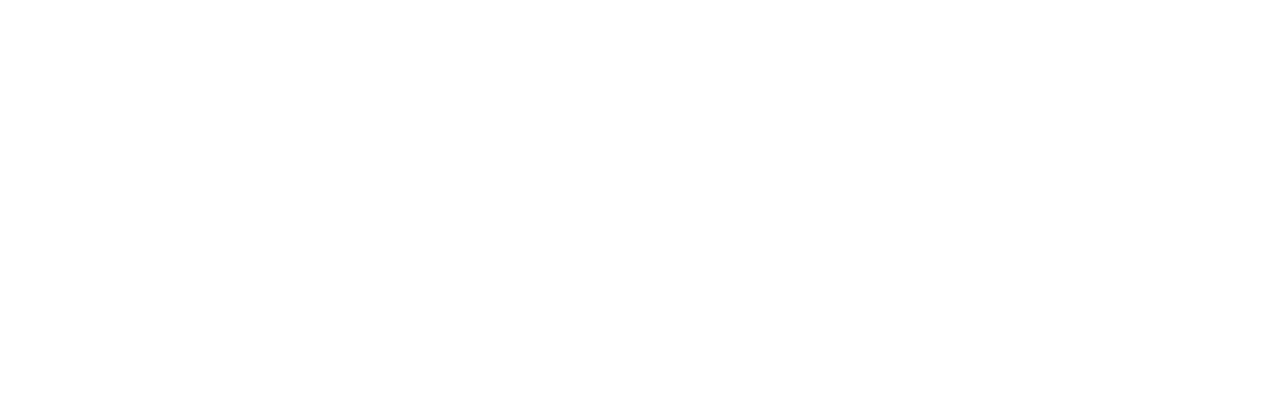
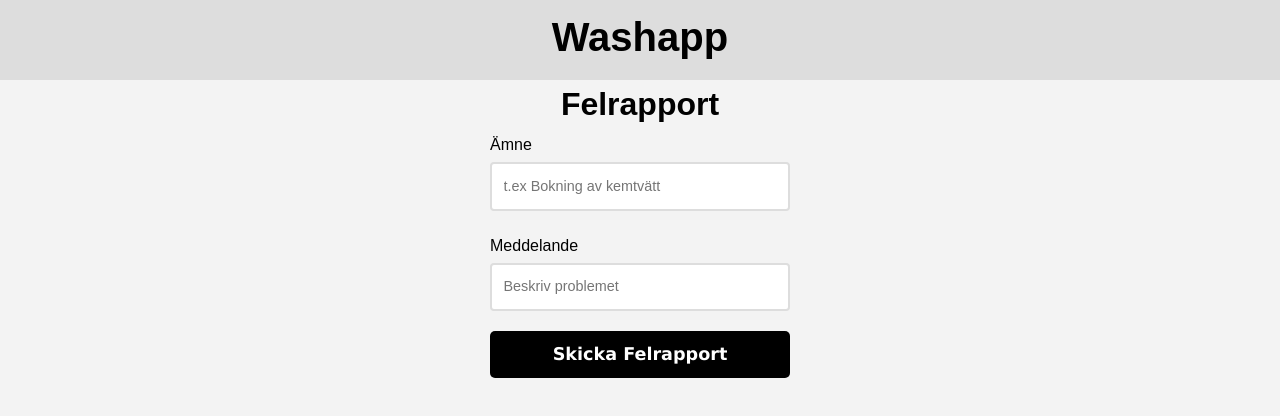
Before and after one commit to Kasiem024/WashApp-OAK, a website: page public/html/errorreport.html in a window 1280 px wide. Drawn offline with Linux system fonts and the light colour scheme.

Commit message:
rough version, boka kem & rapportera fel

```diff
--- a/public/css/errorreport.css
+++ b/public/css/errorreport.css
@@ -0,0 +1,73 @@
+body {
+    background-color: rgb(243, 243, 243);
+    margin: 0;
+    padding: 0;
+    font-family: "Source Sans Pro", sans-serif;
+}
+
+.header {
+    background-color: #dddddd;
+    height: 80px;
+}
+
+h1 {
+    margin-top: 0;
+    padding-top: 15px;
+    font-size: 40px;
+    text-align: center;
+}
+
+.container {
+    margin: auto;
+    text-align: center;
+    width: 300px;
+    margin: auto;
+}
+
+.form * {
+  box-sizing: border-box;
+  line-height: 1.5;
+}
+
+.title {
+  font-size: 32px;
+  font-weight: 600;
+}
+
+.formItem {
+  display: flex;
+  flex-direction: column;
+}
+
+label {
+  text-align: left;
+  padding: 5px 0;
+}
+
+.input {
+  width: 100%;
+  padding: 0.8em;
+  font-size: 0.9em;
+  font-family: "Source Sans Pro", sans-serif;
+  border: 2px solid #dddddd;
+  border-radius: 4px;
+}
+
+.btn {
+  font-family: Verdana;
+  font-weight: 600;
+  font-size: 1.1em;
+  padding: 10px 16px;
+  margin: 20px 0;
+  color: #ffffff;
+  background: #000;
+  border: none;
+  border-radius: 5px;
+  width: 100%;
+}
+
+.text{
+    font-weight: 600;
+    margin: 0;
+    text-align: left;
+}
--- a/public/css/kem.css
+++ b/public/css/kem.css
@@ -0,0 +1,39 @@
+body {
+    background-color: rgb(243, 243, 243);
+    margin: 0;
+    padding: 0;
+    font-family: "Source Sans Pro", sans-serif;
+}
+
+#header {
+    background-color:#dddddd;
+    height: 80px;
+}
+
+#header h1 {
+    margin-top: 0px;
+    text-align: center;
+    padding-top: 15px;
+    font-size: 40px;
+}
+
+.container {
+    margin: auto;
+    text-align: center;
+    width: 300px;
+}
+
+.box {
+  box-sizing: border-box;
+  line-height: 1.5;
+  vertical-align: middle;
+}
+
+.h2 {
+  font-size: 30px;
+}
+
+#alternatives {
+    flex-direction: column;
+    display: flex;
+}
--- a/public/html/errorreport.html
+++ b/public/html/errorreport.html
@@ -2,12 +2,11 @@
 <html lang="en">
 
 <head>
-
     <meta charset="UTF-8">
     <meta http-equiv="X-UA-Compatible" content="IE=edge">
     <meta name="viewport" content="width=device-width, initial-scale=1.0">
 
-    <link rel="stylesheet" src="errorreport.css">
+    <link rel="stylesheet" href="../css/errorreport.css">
 
     <title>Felrapport</title>
 
@@ -15,7 +14,39 @@
 
 <body>
 
+    <div class="header">
 
+        <h1>Washapp</h1>
+
+    </div>
+
+    <div class="container">
+
+        <form class="form">
+
+            <div class="title">Felrapport</div>
+
+            <div class="formItem">
+
+                <label>Ämne</label>
+                <input type="text" class="input" id="subject" placeholder="t.ex Bokning av kemtvätt">
+
+            </div>
+
+            <br>
+
+            <div class="formItem">
+
+                <label>Meddelande</label>
+                <input type="message" class="input" id="mes" placeholder="Beskriv problemet">
+
+            </div>
+
+            <button type="button" class="btn">Skicka Felrapport</button>
+
+        </form>
+
+    </div>
 
 </body>
 
```
Also changed, not shown: public/html/kem.html (+54 -1 lines), server.js (line endings or trailing spaces).
